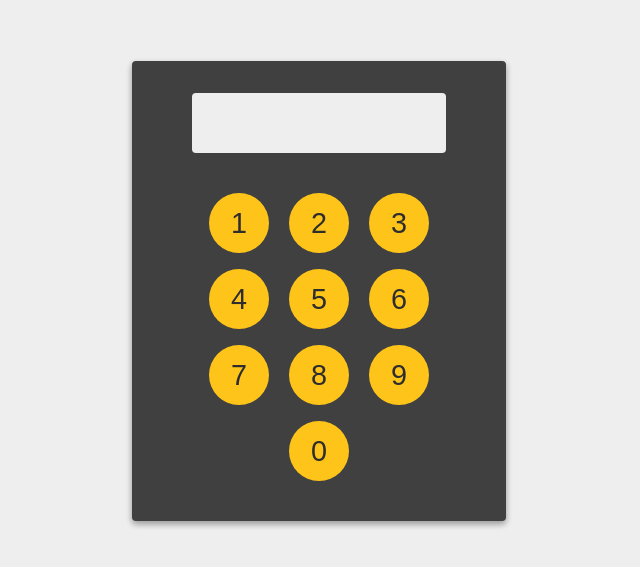
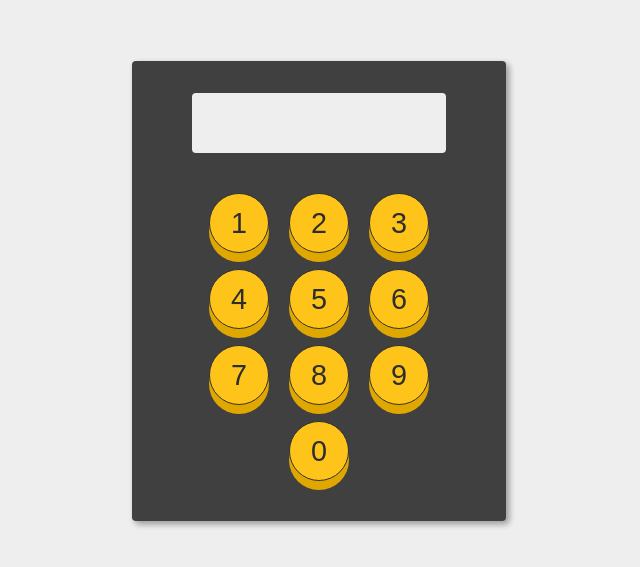
Before and after one commit to uRuiz/React_Pinpad, a React (Create React App) app: page / in a window 1280 px wide. Shown: the part 109-676 px from the top of the page, without its empty margins (321-961 px from the left). Built offline with nearby package versions, Linux system fonts and the light colour scheme.

Commit message:
Box shadow & transform on buttons

```diff
--- a/src/components/ButtonKey/ButtonKey.scss
+++ b/src/components/ButtonKey/ButtonKey.scss
@@ -1,6 +1,6 @@
 .button__key {
   background-color: #ffc419;
-  border: none;
+  border: 1px solid #333;
   border-radius: 50%;
   color: #2d2d2d;
   cursor: pointer;
@@ -9,13 +9,16 @@
   margin-right: 10px;
   margin-left: 10px;
   width: 60px;
+  box-shadow: 0 9px #e0a700;
 
   &:hover {
     background-color: #ffd55e;
-    border: 1px solid white;
+    border: 1px solid #333;
   }
 
   &:active {
     background-color: #e0a700;
+    box-shadow: 0 5px #666;
+    transform: translateY(6px);
   }
 }
--- a/src/index.scss
+++ b/src/index.scss
@@ -26,7 +26,7 @@ main {
 
   padding: 32px 16px;
   background-color: #404040;
-  box-shadow: 0 3px 6px rgba(0, 0, 0, 0.16), 0 3px 6px rgba(0, 0, 0, 0.23);
+  box-shadow: 3px 3px 6px rgba(0, 0, 0, 0.16), 3px 3px 6px rgba(0, 0, 0, 0.23);
   border-radius: 4px;
 }
 
```
